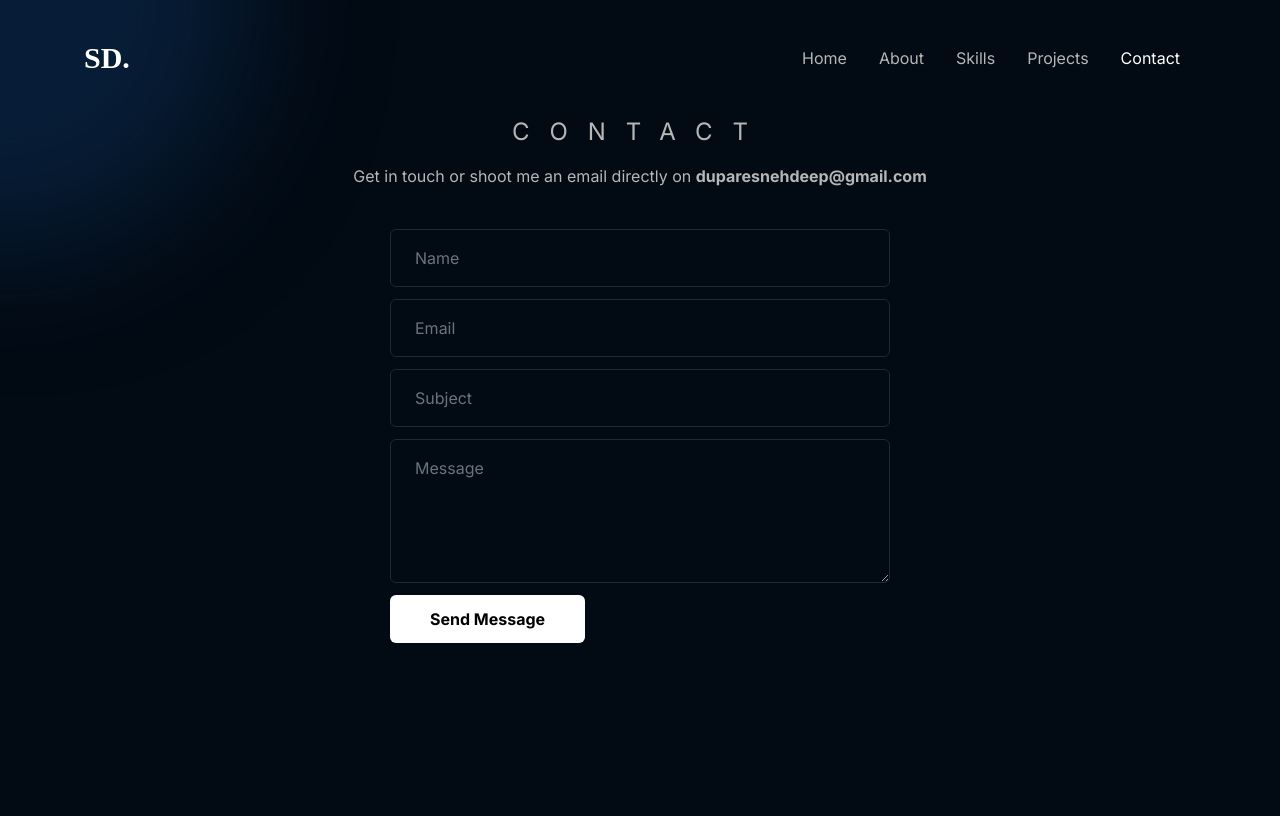
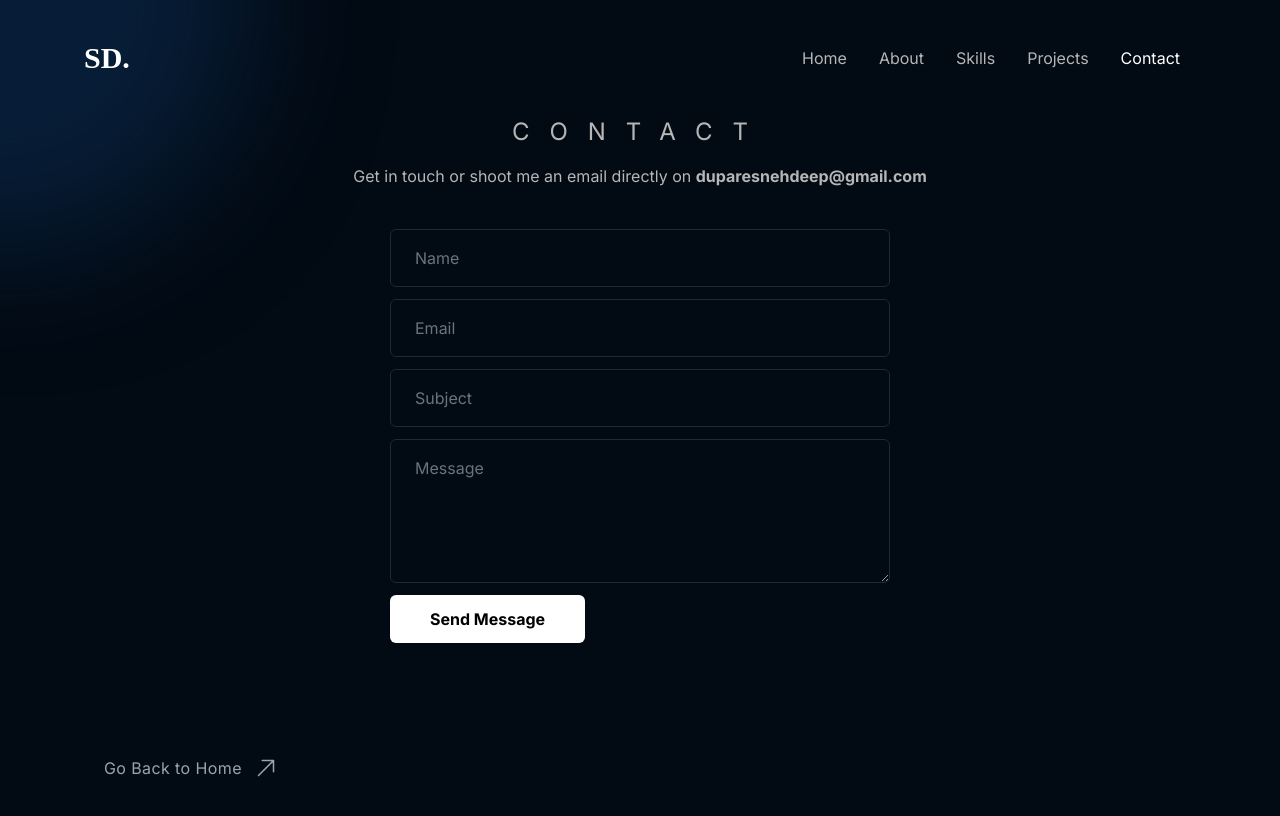
Before and after one commit to SnehdeepDupare/Snehdeep-Portfolio, a Next.js app: page /contact in a window 1280 px wide. Shown: the top 816 px of the page. Built offline with nearby package versions, Linux system fonts and the light colour scheme; a web font is replaced by a local one.

Commit message:
added link to other pages

```diff
--- a/app/(user)/contact/page.tsx
+++ b/app/(user)/contact/page.tsx
@@ -1,5 +1,7 @@
 "use client";
+import { TopRightArrow } from "@/components/Icons";
 import { motion } from "framer-motion";
+import Link from "next/link";
 
 function Contact() {
   const redirectUser = () => {
@@ -7,6 +9,7 @@ function Contact() {
   };
 
   return (
+    <>
       <motion.main
         initial={{ opacity: 0 }}
         whileInView={{ opacity: 1 }}
@@ -39,6 +42,17 @@ function Contact() {
           </button>
         </form>
       </motion.main>
+
+      <div className="mx-auto max-w-6xl px-10 mb-24">
+        <Link
+          href="/"
+          className="text-gray-400 hover:text-white hover:underline tracking-wide flex flex-row gap-x-3 "
+        >
+          Go Back to Home
+          <TopRightArrow />
+        </Link>
+      </div>
+    </>
   );
 }
 
--- a/app/(user)/skills/page.tsx
+++ b/app/(user)/skills/page.tsx
@@ -1,6 +1,8 @@
+import { TopRightArrow } from "@/components/Icons";
 import PageWrapper from "@/components/PageWrapper";
 import urlFor from "@/sanity/lib/urlFor";
 import { getSkills } from "@/sanity/utils/getSkills";
+import Link from "next/link";
 
 export const revalidate = 0;
 
@@ -32,6 +34,15 @@ async function Skills() {
           ))}
         </div>
       </main>
+      <div className="mx-auto max-w-6xl px-10 mt-10">
+        <Link
+          href="/projects"
+          className="text-gray-400 hover:text-white hover:underline tracking-wide flex flex-row gap-x-3 "
+        >
+          Take a look at my Projects
+          <TopRightArrow />
+        </Link>
+      </div>
     </PageWrapper>
   );
 }
```
Lines whose indentation alone changed are shown as unchanged.
